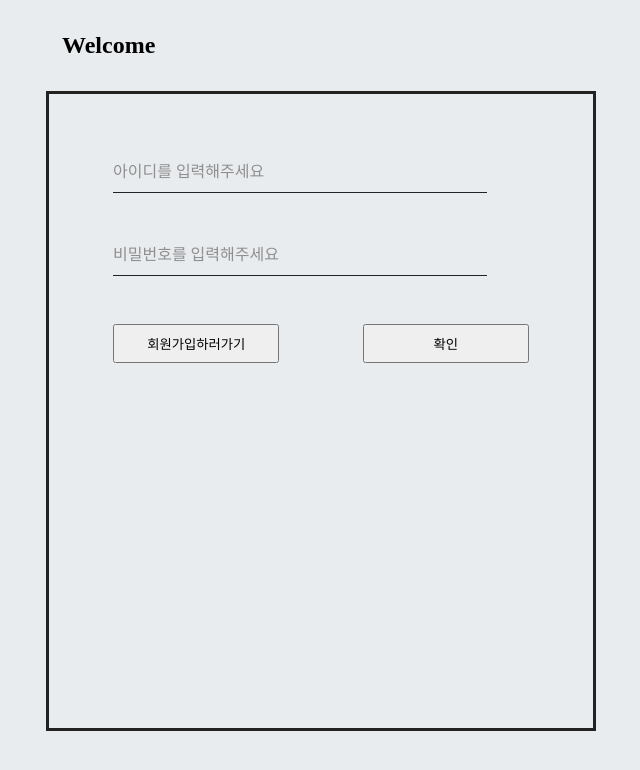
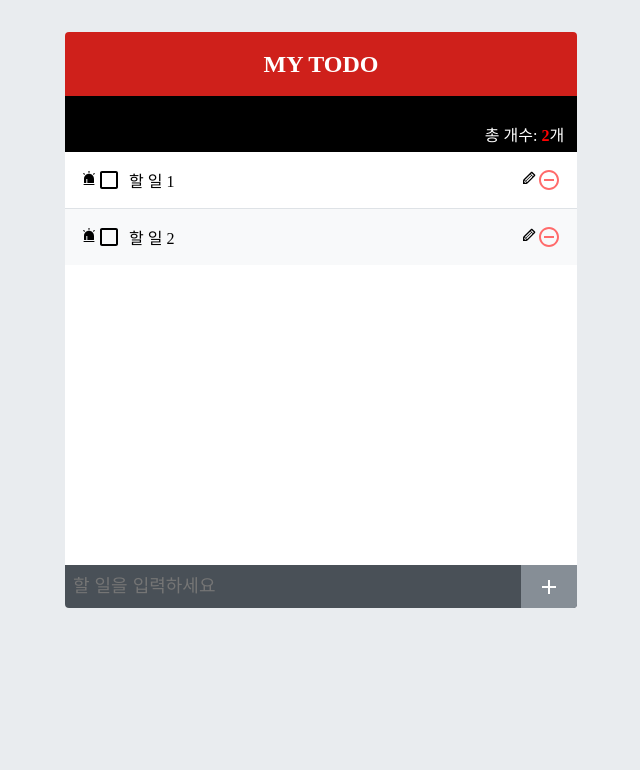
Before and after one commit to qkr30510/mytodo-fix, a React (Create React App) app: page / in a window 1280 px wide. Shown: the top 770 px of the page, without its empty margins (319-959 px from the left). Built offline with nearby package versions, Linux system fonts and the light colour scheme.

Commit message:
Add emergency css and count Todo

```diff
--- a/src/App.js
+++ b/src/App.js
@@ -1,12 +1,13 @@
 import React  from 'react';
 import Sign from './Sign/Sign'
 import Login from './Login/Login'
+import Todo from './Todo/Todo';
 
 const App = () => {
 
   return (
     <>
-      <Login/>
+      <Todo/>
     </>
   )
 }
--- a/src/Todo/Todo.js
+++ b/src/Todo/Todo.js
@@ -1,107 +1,91 @@
-import React, { useReducer, useRef, useCallback, useState } from 'react';
+import React, { useRef, useCallback, useState } from 'react';
 import TodoWrap from './TodoWrap';
 import TodoInsert from './TodoInsert';
 import TodoList from './TodoList';
+import './css/Todo.scss';
 
+const Todo = () => {
 
-function createBulkTodos() {
-  const array = [];
-  for (let i = 1; i <= 2; i++) {
-    array.push({
-      id: i,
-      text: `할 일 ${i}`,
+  const [todos, setTodos] = useState([
+    {
+      id: 1,
+      text: `할 일 1`,
       checked: false,
       isModify: false,
-    });
-  }
-  return array;
-}
-
-
-function todoReducer(todos, action) {
-  switch (action.type) {
-    case 'INSERT': // 새로 추가
-      //{type: 'INSERT', todo: {id: 1, text: 'todo', checked:false}}
-      return todos.concat(action.todo);
-    case 'REMOVE': //제거
-      //{type:'REMOVE', id:1}
-      return todos.filter((todo) => todo.id !== action.id);
-    case 'TOGGLE': //토글
-      //{type: 'TOGGLE'}
-      return todos.map(
-        (todo) =>
-          todo.id === action.id ? { ...todo, checked: !todo.checked } : todo,
-        // 삼한연산자 todo.id 값이 action.id 값과 같으면 { ...todo, checked: !todo.checked } 실행하고 그렇지 않으면 값을 리턴
-      );
-    case 'FIX': //수정
-      console.log(action.fixtodo);
-      return todos;
-
-    default:
-      return todos;
-  }
-}
-
-//export const TodoDispatch = React.createContext(null);
-
-const Todo = () => {
-  const [todos, dispatch] = useReducer(todoReducer, undefined, createBulkTodos) ;
+    },
+    {
+      id: 2,
+      text: `할 일 2`,
+      checked: false,
+      isModify: false,
+    },
+  ]);
+  const total = todos.length
+  console.log(total)
   const fixtodo = { ...todos };
-  const nextId = useRef(4);
-  //const {TodoLists} = todos;
-
-
-
-
-  // const [onModify, setOnModify] = useState('');
   const [initText, setinitText] = useState([]);
   const [btn, Setbtn] = useState('true');
-  //Setbtn(!btn) 불리언은 이런식으로 바로 해결!
+  const nextId = useRef(3);
 
-  //initText는 현재 값, setinitText는 생성될 값
+  // 등록하기
+  const onInsert = useCallback(
+    (text) => {
+      const todo = {
+        id: nextId.current,
+        text,
+        checked: false,
+        isModify: false,
+      };
 
-  //고윳값으로 사용될 id
-  // ref를 사용하여 변수 담기
+      setTodos(todos.concat(todo));
+      nextId.current += 1; // nextId 1씩 더하기
+    },
+    [todos],
+  );
 
+  // 수정하기
 
-  const onInsert = useCallback((text) => {
-    const todo = {
-      id: nextId.current,
-      text,
-      checked: false,
-      isModify: false,
-    };
-
-    dispatch({ type: 'INSERT', todo });
-    nextId.current += 1; // nextId 1씩 더하기
+  //수정하기 버튼 클릭
+  const onFix = useCallback((id, text, isModify) => {
+    setinitText([text,id]);
+    //console.log(id);
+    Setbtn(isModify);
   }, []);
 
+  // 수정하기 - 글입력
   const fnInsert = (initText, value, setValue) => {
     const fixtodo = todos;
     const Index = initText[1];
-    fixtodo[Index -1] = {
-      ...fixtodo[Index -1],
+    fixtodo[Index - 1] = {
+      ...fixtodo[Index - 1],
       text: value,
     };
-    console.log("Index",Index);
-    console.log("initText",initText[1]);
+    //console.log("id", initText)
     setValue('');
-    dispatch({ type: 'FIX', fixtodo });
   };
-  const onRemove = useCallback((id) => {
-    dispatch({ type: 'REMOVE', id });
-  }, []);
 
-  const onToggle = useCallback((id) => {
-    dispatch({ type: 'TOGGLE', id });
-  }, []);
+  // 삭제하기
 
-  const onFix = useCallback((id, text, isModify) => {
-    setinitText(text);
-    Setbtn(isModify);
+  const onRemove = useCallback(
+    (id) => {
+      setTodos(todos.filter((todo) => todo.id !== id));
+    },
+    [todos],
+  );
 
-  }, []);
+  // 토글하기
+  const onToggle = useCallback(
+    (id) => {
+      setTodos(
+        todos.map((todo) =>
+          todo.id === id ? { ...todo, checked: !todo.checked } : todo,
+        ),
+      );
+    },
+    [todos],
+  );
 
+  // 벨류 체크 및 버튼 변경
   const ModifyClick = (btn, value, onInsert, setValue, id) => {
     //Setbtn(!btn);
     if (!value) {
@@ -111,19 +95,16 @@ const Todo = () => {
     } else {
       Setbtn(!btn);
     }
-
     todos.id === id ? fnInsert(initText, value, setValue) : onInsert(value, id);
   };
 
-  // console.log("dddd"+initText)
+
+
   return (
     <TodoWrap>
-      <TodoInsert
-        onInsert={onInsert}
-        initText={initText}
-        btn={btn}
-        ModifyClick={ModifyClick}
-      />
+      <div className="ToTal">
+        <p>총 개수: <span>{total}</span>개</p>
+      </div>
       <TodoList
         todos={todos}
         fixtodo={fixtodo}
@@ -132,9 +113,14 @@ const Todo = () => {
         onFix={onFix}
         btn={btn}
       />
+      <TodoInsert
+        onInsert={onInsert}
+        initText={initText}
+        btn={btn}
+        ModifyClick={ModifyClick}
+      />
     </TodoWrap>
   );
 };
 
-
 export default Todo;
--- a/src/Todo/TodoInsert.js
+++ b/src/Todo/TodoInsert.js
@@ -21,17 +21,6 @@ const TodoInsert = ({ onInsert, initText, btn, ModifyClick, id }) => {
       alert('값을 입력해주세요');
       return false;
     }
-    // const fValue = value.split('\n').map((line, i) => {
-    //   return (
-    //     <span key={i}>
-    //       {line}
-    //       <br />
-    //     </span>
-    //   );
-    // });
-
-    //const fValue = value;
-    //onInsert(fValue);
     onInsert(value);
     setValue(''); // value 초기화
   }, [onInsert, value]);
@@ -48,13 +37,13 @@ const TodoInsert = ({ onInsert, initText, btn, ModifyClick, id }) => {
 
   return (
     <form className="TodoInsert">
-      <textarea
+      <input
         className="write"
         onChange={onChange}
         value={value}
         placeholder="할 일을 입력하세요"
         onKeyPress={onKeyPress}
-      ></textarea>
+      ></input>
       {btn === false ? (
         <button
           type="button"
--- a/src/Todo/TodoList.js
+++ b/src/Todo/TodoList.js
@@ -2,7 +2,8 @@ import React from 'react';
 import TodoListItem from './TodoListItem';
 import './css/TodoList.scss';
 
-const TodoList = ({ todos, onRemove, onToggle, onFix, btn }) => {
+const TodoList = ({ todos, onRemove, onToggle, onFix, onEmergency, btn, checkbox }) => {
+
   return (
     <div className="TodoList">
       {btn === false ? <div className="TodoListSub"></div> : <></>}
--- a/src/Todo/TodoListItem.js
+++ b/src/Todo/TodoListItem.js
@@ -5,16 +5,17 @@ import {
   MdRemoveCircleOutline,
 } from 'react-icons/md';
 import { TiPencil } from 'react-icons/ti';
+import { AiFillAlert } from "react-icons/ai";
 import cn from 'classnames';
 import './css/TodoListItem.scss';
 
-const TodoListItem = ({ todo, onRemove, onToggle, onFix }) => {
+const TodoListItem = ({ todo, onRemove, onToggle, onFix, onEmergency, checkbox }) => {
   const { id, text, checked, isModify } = todo;
-
-
 
   return (
     <div className="TodoListItem">
+      <div className="emergency"><AiFillAlert/></div>
+      <input className="checkbox" type="checkbox"/>
       <div className={cn('checkbox', { checked })} onClick={() => onToggle(id)}>
         {checked ? <MdCheckBox /> : <MdCheckBoxOutlineBlank />}
         <div className="text">{text}</div>
--- a/src/Todo/TodoWrap.js
+++ b/src/Todo/TodoWrap.js
@@ -4,7 +4,7 @@ import './css/TodoWrap.scss';
 const TodoWrap = ({ children}) => {
     return (
         <div className="TodoTemplate">
-            <div className="app-title">일정 관리</div>
+            <div className="app-title">My Todo</div>
             <div className="content">{children}</div>
         </div>
     );
--- /dev/null
+++ b/src/Todo/css/Todo.scss
@@ -0,0 +1,24 @@
+.ToTal{
+
+
+    height:56px;
+
+    p{
+        text-align: right;
+        padding:2% 1% 2% 0%;
+        margin:0;
+        background:#000;
+        color:#fff;
+        box-sizing: border-box;
+        position: fixed;
+        width:512px;
+        height: 56px;
+        box-sizing: border-box;
+
+        span{
+            color: red;
+            font-weight: bold;
+        }
+    }
+
+}
--- a/src/Todo/css/TodoList.scss
+++ b/src/Todo/css/TodoList.scss
@@ -1,8 +1,9 @@
 .TodoList{
-    min-height:320px;
-    max-height:513px;
+
+    height:413px;
     overflow-y: auto;
     position: relative;
+
 
     .TodoListSub{
         content:"";
--- a/src/Todo/css/TodoListItem.scss
+++ b/src/Todo/css/TodoListItem.scss
@@ -11,6 +11,7 @@
     padding:1rem;
     display:flex;
     align-items:center;
+    position: relative;
     &:nth-child(even){
         background:#f8f9fa;
     }
@@ -35,6 +36,7 @@
             .text{
                 color: #adb5bd;
                 text-decoration:line-through;
+                font-weight: normal;
             }
         }
     }
@@ -52,7 +54,38 @@
             color: #ff8787;
         }
     }
+
+    .emergency{
+        cursor:pointer;
+        &:checked{
+            & ~ div{
+                color:red;
+                font-weight: bold;
+            }
+        }
+    }
+    input{
+        &:checked{
+            & + div{
+                color:red;
+                font-weight: bold;
+            }
+        }
+        width:15px;
+        height:15px;
+        position: absolute;
+        left:13px;
+        top:18px;
+        opacity: 0;
+
+    }
+
     & + & {
+        // border-bottom: 1px solid #dee2e6;
         border-top: 1px solid #dee2e6;
     }
+
+
+
+
 }
--- a/src/Todo/css/TodoWrap.scss
+++ b/src/Todo/css/TodoWrap.scss
@@ -6,10 +6,12 @@
 }
 
 .app-title{
-    background: #22b8cf;
+    background: #cf201b;
     color:#fff;
     height: 4rem;
     font-size:1.5rem;
+    font-weight:bold;
+    text-transform: uppercase;
     display:flex;
     align-items:center;
     justify-content: center;
```
Also changed, not shown: 1 other file (tests, documents, lock files or other folders).
